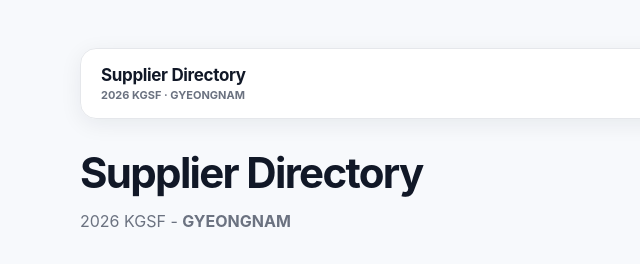
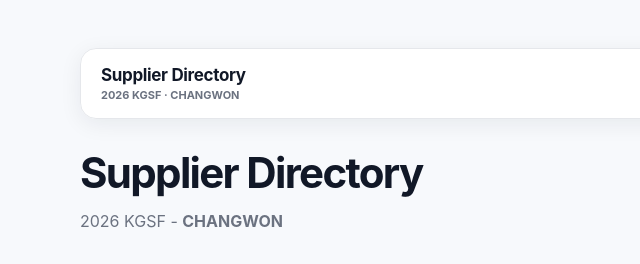
Before and after one commit to kiminjooy/kgsf2026-directory-gyeongnam, a plain HTML site: page index.html in a window 1280 px wide. Shown: the top 264 px of the page, 0-640 px from the left. Drawn offline with Linux system fonts and the light colour scheme.

Commit message:
Update index.html

```diff
--- a/index.html
+++ b/index.html
@@ -432,7 +432,7 @@
 
   <main class="wrap" id="mainApp">
     <header class="directory-header">
-      <div class="header-brand"><strong>Supplier Directory</strong><small>2026 KGSF · GYEONGNAM</small></div>
+      <div class="header-brand"><strong>Supplier Directory</strong><small>2026 KGSF · CHANGWON</small></div>
       <button id="cartFab" class="cart-fab" type="button" onclick="openCart()" hidden aria-label="Open my meeting list">
         ☷ My Meeting List (<span id="cartCount">0</span>)
       </button>
@@ -440,7 +440,7 @@
     <section id="directoryView">
       <h1>Supplier Directory</h1>
       <p class="sub">
-        2026 KGSF - <strong>GYEONGNAM</strong>
+        2026 KGSF - <strong>CHANGWON</strong>
       </p>
 
       <div class="dev-note">
```
